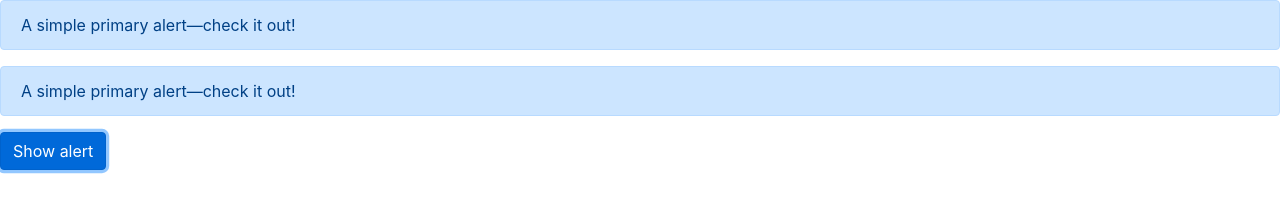
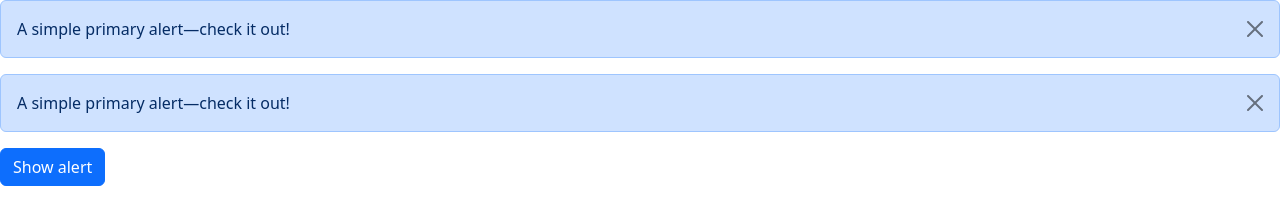
Before and after one commit to sshelake25/thbs-projects, a plain HTML site: page bootstrap/boot-config/alert.html in a window 1280 px wide. Both pictures are taken after a click on the button "Show alert". Drawn offline with nearby package versions, Linux system fonts and the light colour scheme.

Commit message:
added alert closing

```diff
--- a/bootstrap/boot-config/alert.html
+++ b/bootstrap/boot-config/alert.html
@@ -6,32 +6,42 @@
     <meta name="viewport" content="width=device-width, initial-scale=1.0">
     <title>Document</title>
     <link rel="stylesheet" href="./node_modules/bootstrap/dist/css/bootstrap.min.css" />
+    <script src="./node_modules/bootstrap/dist/js/bootstrap.bundle.min.js"></script>
 </head>
 
 <body>
 
-    <div class="alert alert-primary" role="alert">
+    <div class="alert alert-primary alert-dismissible" role="alert">
         A simple primary alert—check it out!
+        <button id="close-alert" type="button" class="btn-close" data-bs-dismiss="alert" aria-label="Close"></button>
     </div>
 
+
+
+
     <div id="alert-holder">
-        <!--  -->
+
     </div>
 
     <button id="show-alert" class="btn btn-primary">Show alert</button>
 
     <script>
+        let mycloseBtn = document.getElementById("close-alert");
+
+        mycloseBtn.addEventListener('click', function () {
+            let alertNode = document.querySelector('.alert');
+            let alert = bootstrap.Alert.getInstance(alertNode);
+            alert.close();
+        });
+
         let btnAlert = document.getElementById('show-alert');
         let alHolder = document.getElementById('alert-holder');
 
         btnAlert.addEventListener('click', function () {
             let wrapper = document.createElement('div');
-            wrapper.innerHTML = "<div  class='alert alert-primary alert-dismissible' role='alert'>A simple primary alert—check it out!</div> ";
+            let alertElement = "<div  class='alert alert-primary alert-dismissible' role='alert'>A simple primary alert—check it out!  <button id='close-alert' type='button' class='btn-close' data-bs-dismiss='alert' aria-label='Close'></button></div>";
 
-            let mynum = 2;
-
-
-            // wrapper.innerHTML = alertElement;
+            wrapper.innerHTML = alertElement;
 
             alHolder.append(wrapper);
         });
```
